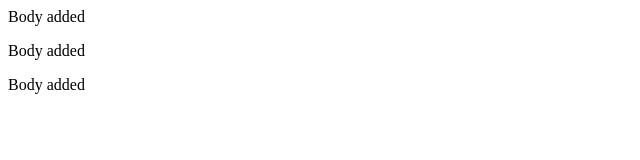
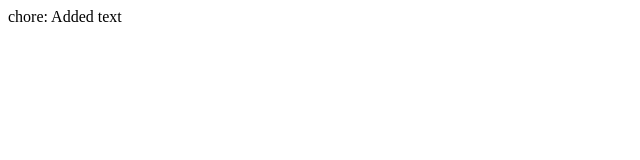
Before and after one commit to matakltm-code/testing-github-features, a website: page index.html in a window 1280 px wide. Shown: the whole page, without its empty margins (0-640 px from the left). Drawn offline with Linux system fonts and the light colour scheme.

Commit message:
chore: Added text

```diff
--- a/index.html
+++ b/index.html
@@ -6,8 +6,6 @@
     <title>Title</title>
   </head>
   <body>
-    <p>Body added</p>
-    <p>Body added</p>
-    <p>Body added</p>
+    <p>chore: Added text</p>
   </body>
 </html>
```
